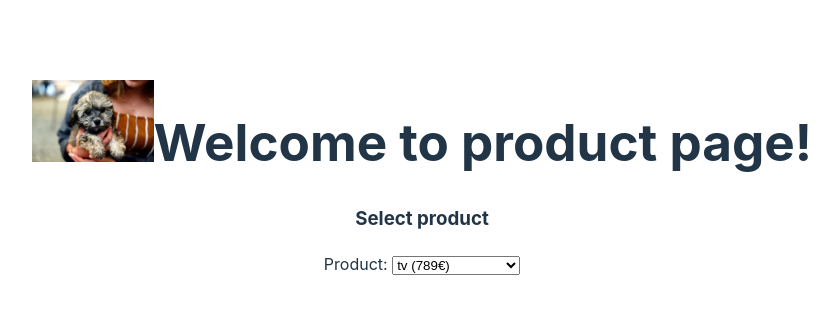
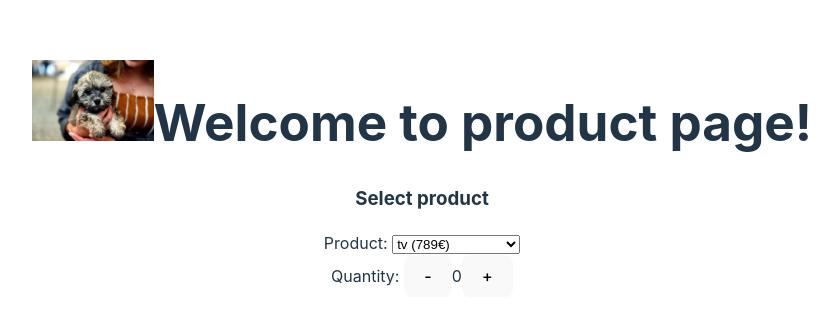
Before and after one commit to jupe91/dynamic-web-page-assignment, a React (Vite) app: page / in a window 1280 px wide. Shown: the part 239-564 px from the top of the page, without its empty margins (218-1057 px from the left). Built offline with nearby package versions, Linux system fonts and the light colour scheme.

Commit message:
Added quantity to order form
-import for useState
-state handling for quantity
-buttons for + and -

```diff
--- a/src/ProductForm.jsx
+++ b/src/ProductForm.jsx
@@ -1,4 +1,5 @@
 import React from 'react';
+import { useState } from "react";
 
 const ProductForm = () => {
     const productsList = [
@@ -6,6 +7,8 @@ const ProductForm = () => {
         { productName: 'telephone', productPrice: 240 },
         { productName: 'computer', productPrice: 1000 }
     ];
+
+    const [quantity, setQuantity] = useState(0);
 
     return (
         <>
@@ -17,7 +20,11 @@ const ProductForm = () => {
                         {product.productName} ({product.productPrice}€) {/* Shows on UI */}
                     </option>
                 ))}
-            </select>
+            </select><br></br>
+            <label>Quantity: </label>
+            <button onClick={() => setQuantity(quantity - 1)}>-</button>
+            <span>{quantity}</span>
+            <button onClick={() => setQuantity(quantity + 1)}>+</button>
         </>
     );
 }
```
